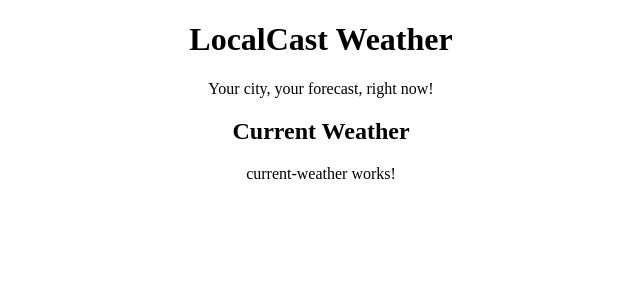
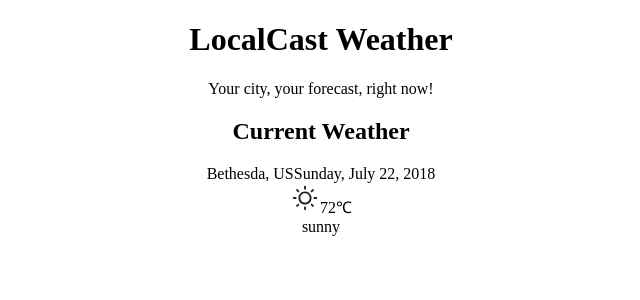
Before and after one commit to cstrutton/localcast-weather, an Angular app: page / in a window 1280 px wide. Shown: the top 300 px of the page, without its empty margins (319-959 px from the left). Built offline with nearby package versions, Linux system fonts and the light colour scheme.

Commit message:
Added  basic component layout and sunny.svg icon

```diff
--- a/src/app/current-weather/current-weather.component.html
+++ b/src/app/current-weather/current-weather.component.html
@@ -1,3 +1,13 @@
-<p>
-  current-weather works!
-</p>
+<div>
+  <div>
+    <span>{{current.city}}, {{current.country}}</span>
+    <span>{{current.date | date:'fullDate'}}</span>
+  </div>
+  <div>
+    <img [src]='current.image' width="30px">
+    <span>{{current.temperature | number:'1.0-0'}}&#8451;</span>
+  </div>
+  <div>
+    {{current.description}}
+  </div>
+</div>
```
Also changed, not shown: src/assets/img/sunny.svg (added).
